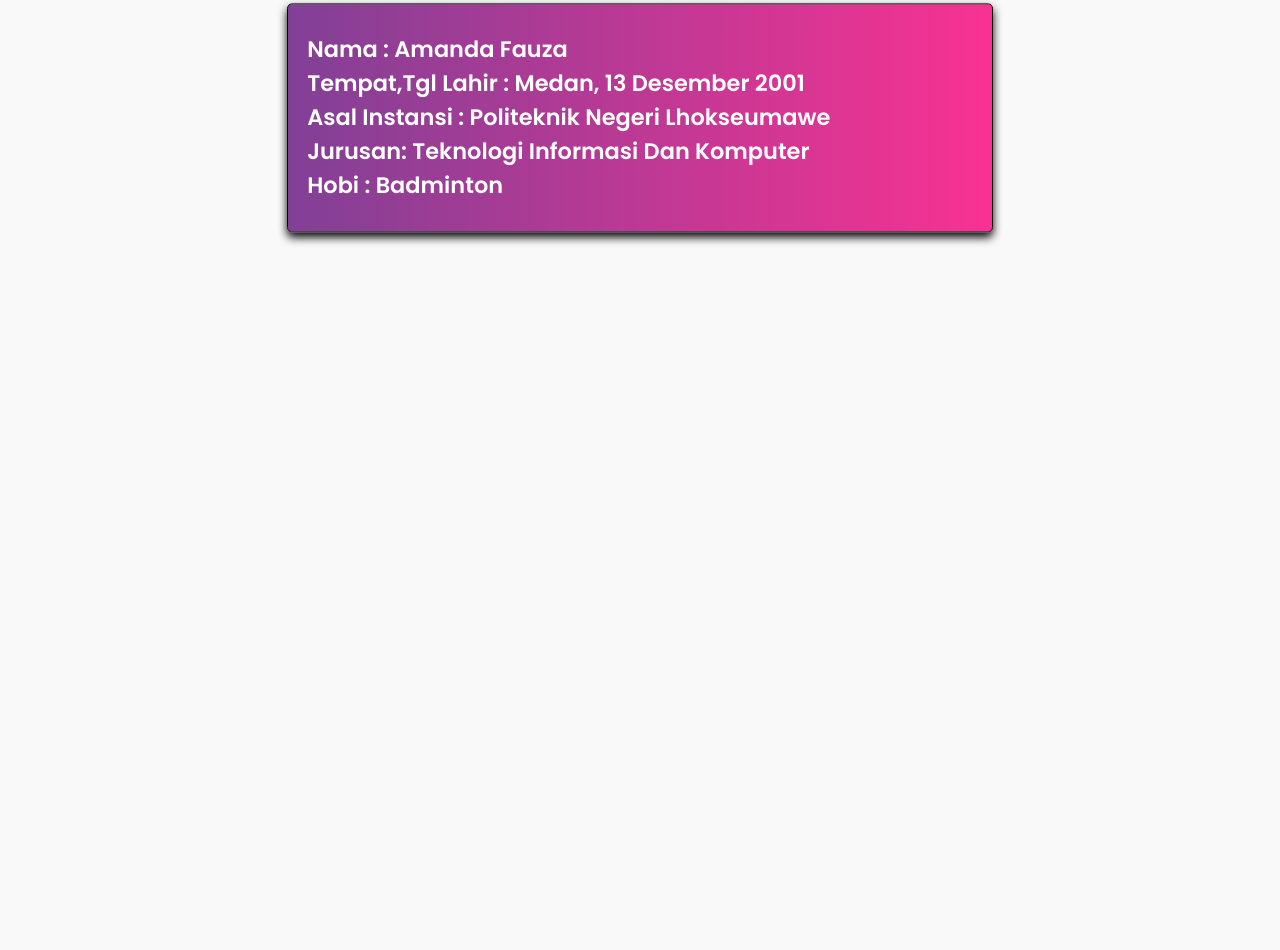
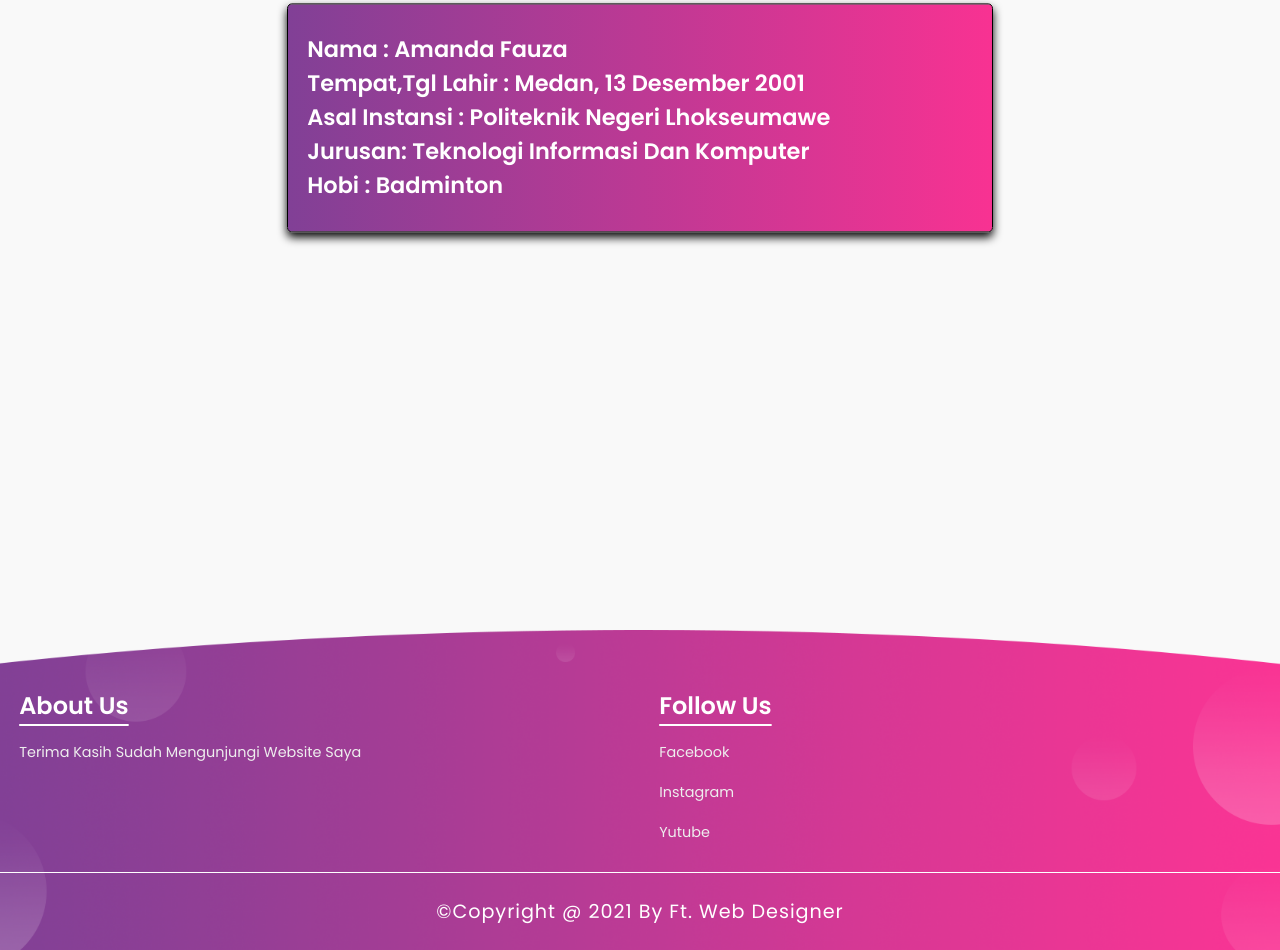
Before and after one commit to akramulfata10/TamplateWeb, a plain HTML site: page index.html in a window 1280 px wide. Shown: the part 970-1920 px from the top of the page. Before the commit the page ends 1600 px from the top, so only its background shows below. Drawn offline with Linux system fonts and the light colour scheme.

Commit message:
menambah script html

```diff
--- a/css/style.css
+++ b/css/style.css
@@ -196,6 +196,58 @@ header label {
   }
 }
 
+.footer {
+  padding-top: 3rem;
+  background: url(../images/footer-bg.png) no-repeat;
+  background-size: cover;
+  background-position: center;
+}
+
+.footer .box-container {
+  display: flex;
+  flex-wrap: wrap;
+}
+
+.footer .box-container .box {
+  flex: 1 1 25rem;
+  margin: 2rem;
+}
+
+.footer .box-container .box h3 {
+  font-size: 2.5rem;
+  padding: 1rem 0;
+  color: #fff;
+  text-decoration: underline;
+  text-underline-offset: 1rem;
+}
+
+.footer .box-container .box p {
+  font-size: 1.5rem;
+  padding: 1rem 0;
+  color: #eee;
+}
+
+.footer .box-container .box a {
+  display: flex;
+  font-size: 1.5rem;
+  padding: 1rem 0;
+  color: #eee;
+}
+
+.footer .box-container .box a:hover {
+  text-decoration: underline;
+}
+
+.footer .credit {
+  font-size: 2rem;
+  font-weight: normal;
+  letter-spacing: 0.1rem;
+  color: #fff;
+  border-top: 0.1rem solid #fff;
+  padding: 2.5rem 1rem;
+  text-align: center;
+}
+
 /* media query */
 
 @media (max-width: 1200px) {
--- a/index.html
+++ b/index.html
@@ -55,5 +55,23 @@
       </div>
     </section>
     <!-- alhir halaman about me -->
+
+    <!-- footer -->
+    <div class="footer">
+      <div class="box-container">
+        <div class="box">
+          <h3>About Us</h3>
+          <p>Terima Kasih Sudah Mengunjungi Website Saya</p>
+        </div>
+        <div class="box">
+          <h3>Follow us</h3>
+          <a href="https://www.facebook.com/amanda.keche">Facebook</a>
+          <a href="https://www.instagram.com/aamandafza/">Instagram</a>
+          <a href="https://www.youtube.com/channel/UC5muA4bdpxRZQpwokA_ZD_A">Yutube</a>
+        </div>
+      </div>
+      <h1 class="credit">&copy;copyright @ 2021 by ft. web designer</h1>
+    </div>
+    <!-- akhir footer -->
   </body>
 </html>
```
